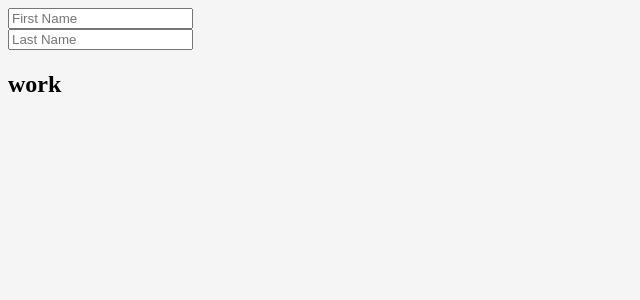
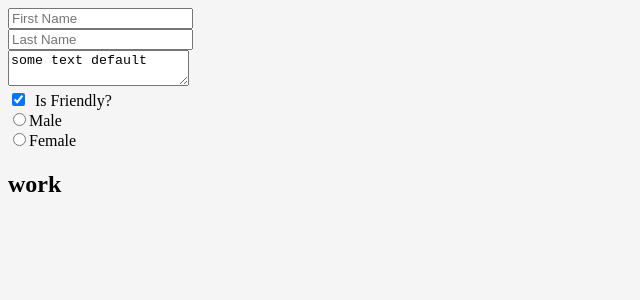
Before and after one commit to ebraimcarvalho/exercicios-projetos, a React (Create React App) app in the folder frontend-desafios/react-fcc-win/: page / in a window 1280 px wide. Shown: the top 300 px of the page, without its empty margins (0-640 px from the left). Built offline with nearby package versions, Linux system fonts and the light colour scheme.

Commit message:
form part 2

```diff
--- a/frontend-desafios/react-fcc-win/src/App.js
+++ b/frontend-desafios/react-fcc-win/src/App.js
@@ -6,23 +6,44 @@ class App extends React.Component {
     this.state = {
       firstName: "",
       lastName: "",
+      isFriendly: true,
+      textarea: "some text default",
+      gender: ""
     }
     this.handleChange = this.handleChange.bind(this)
   }
 
   handleChange(event) {
-    this.setState({
-      [event.target.name]: event.target.value
-    })
+    const {name, value, type, checked} = event.target
+    type === "checkbox" ? this.setState({ [name]: checked }) : this.setState({ [name]: value })
   }
 
   render() {
+    console.log(this.state)
     return (
       <div>
         <form>
           <input type="text" value={this.state.firstName} name="firstName" placeholder="First Name" onChange={this.handleChange}/>
           <br/>
           <input type="text" value={this.state.lastName} name="lastName" placeholder="Last Name" onChange={this.handleChange}/>
+          <br/>
+          <textarea value={this.state.textarea} name="textarea" onChange={this.handleChange}/>
+          <br/>
+          <label>
+            <input type="checkbox" name="isFriendly" checked={this.state.isFriendly} onChange={this.handleChange}/>
+            Is Friendly?
+          </label>
+          <br/>
+          <label>
+            <input type="radio" name="gender" value="male" checked={this.state.gender === "male"} onChange={this.handleChange}/>
+            Male
+          </label>
+          <br/>
+          <label>
+            <input type="radio" name="gender" value="female" checked={this.state.gender === "female"} onChange={this.handleChange}/>
+            Female
+          </label>
+
           <h1>{this.state.firstName} {this.state.lastName}</h1>
           <h2>work</h2>
         </form>
```
